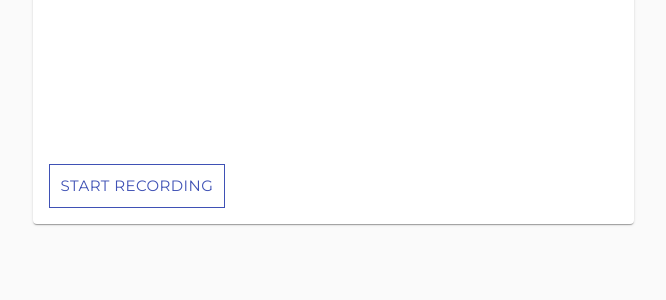
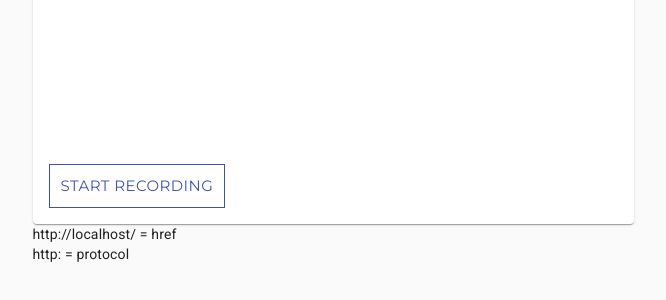
Before and after one commit to ujstha/react-videoRecorder, a React (Create React App) app: page / in a window 1280 px wide. Shown: the part 206-506 px from the top of the page, without its empty margins (307-973 px from the left). Built offline with nearby package versions, Linux system fonts and the light colour scheme; no server answers.

Commit message:
protocol

```diff
--- a/src/components/VideoRecorder.js
+++ b/src/components/VideoRecorder.js
@@ -234,6 +234,8 @@ class VideoRecorder extends React.Component {
               </ModalBody>
             </Modal>
           </Card>
+          {window.location.href} = href<br />
+          {window.location.protocol} = protocol
           {/*console.log(videoURL, 'yaha tala')*/}
         </div>
       </div>
```
